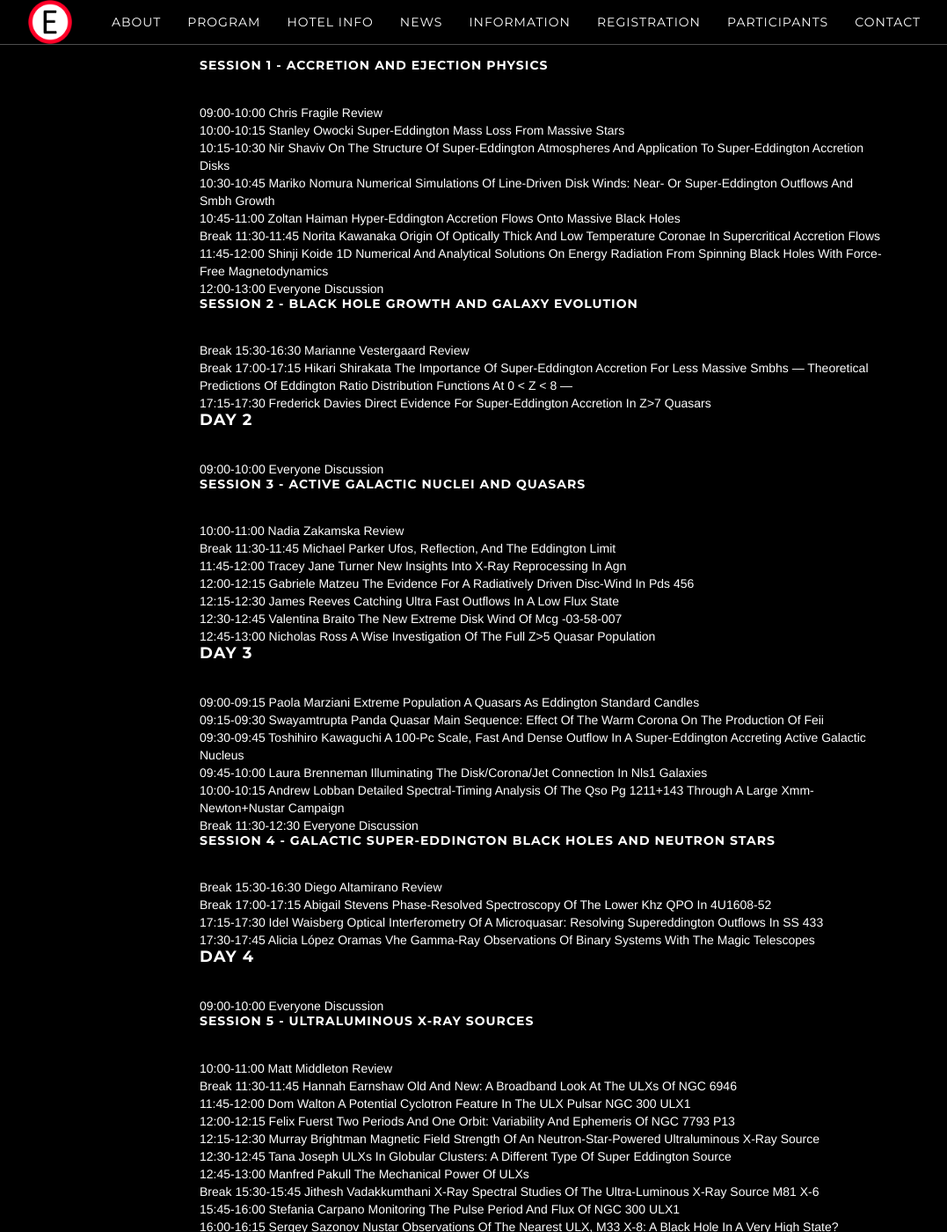
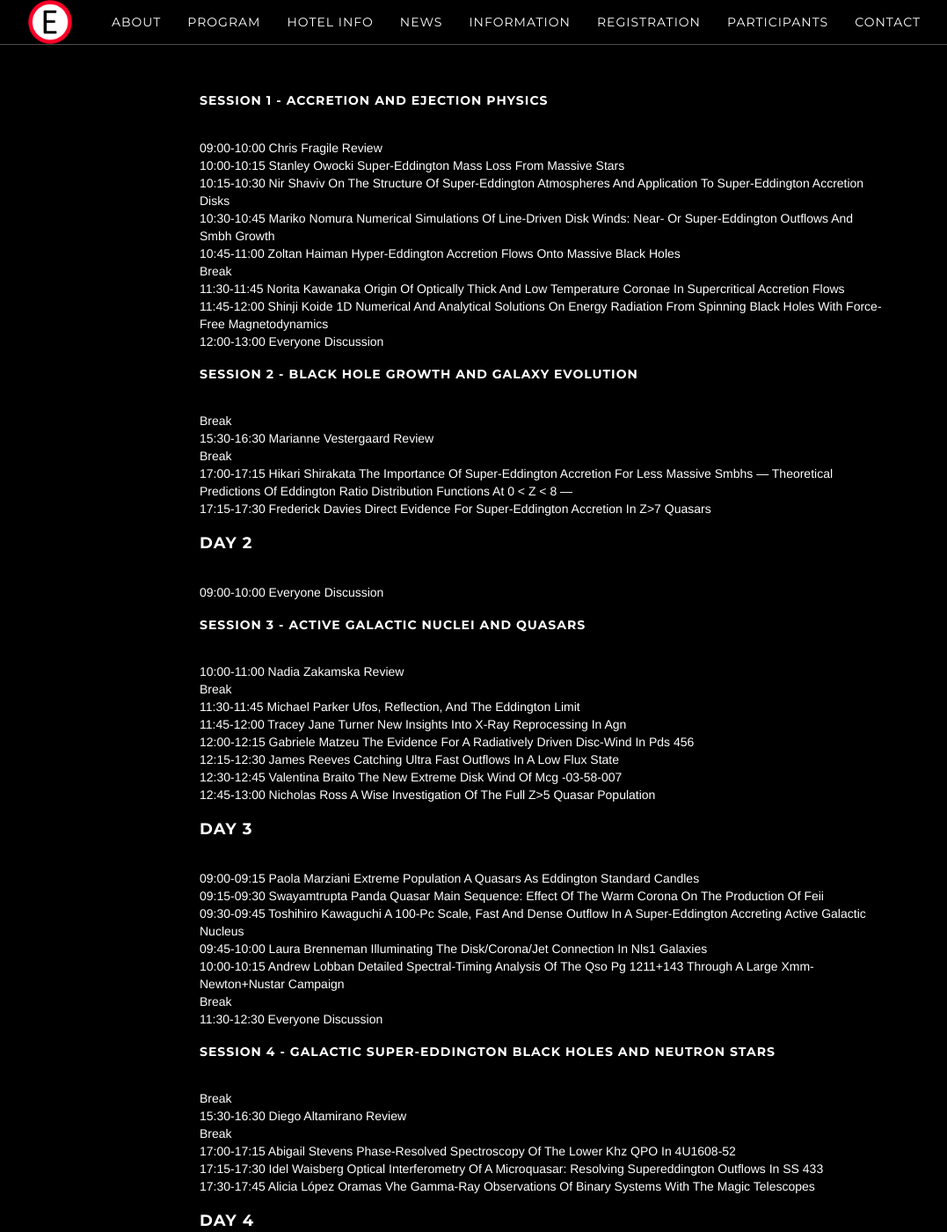
Before and after one commit to breakingthelimits/supereddington2018, a Jekyll site: the page built from program/index.html, in a window 1280 px wide and 1400 px high, scrolled down 317 px. Shown: the whole window at 88% size, without its empty margins (38-1115 px from the left). Built offline with Jekyll 4.4.1, drawn with Linux system fonts in a browser that asks for light colours; some of the changed text lies outside the part shown.

Commit message:
Update index.html

```diff
--- a/program/index.html
+++ b/program/index.html
@@ -7,31 +7,31 @@ title: Program
   <h3>
   Conference program
   </h3>
-<h4>Day 1</h4>
+<br/><h4>Day 1</h4>
 
-<h5>Session 1 - Accretion and ejection physics</h5>
+<br/><h5>Session 1 - Accretion and ejection physics</h5>
 09:00-10:00 Chris Fragile                  Review<br/>
 10:00-10:15 Stanley Owocki                 Super-Eddington Mass Loss From Massive Stars<br/>
 10:15-10:30 Nir Shaviv                     On The Structure Of Super-Eddington Atmospheres And Application To Super-Eddington Accretion Disks<br/>
 10:30-10:45 Mariko Nomura                  Numerical Simulations Of Line-Driven Disk Winds: Near- Or Super-Eddington Outflows And Smbh Growth <br/>
 10:45-11:00 Zoltan Haiman                  Hyper-Eddington Accretion Flows Onto Massive Black Holes<br/>
-Break
+Break <br/>
 11:30-11:45 Norita Kawanaka                Origin Of Optically Thick And Low Temperature Coronae In Supercritical Accretion Flows<br/>
 11:45-12:00 Shinji Koide                   1D Numerical And Analytical Solutions  On Energy Radiation From Spinning Black Holes With Force-Free Magnetodynamics<br/>
 12:00-13:00 Everyone                       Discussion<br/>
-<h5>Session 2 - Black hole growth and galaxy evolution</h5>
-Break
+<br/><h5>Session 2 - Black hole growth and galaxy evolution</h5>
+Break <br/>
 15:30-16:30 Marianne Vestergaard           Review<br/>
-Break
+Break <br/>
 17:00-17:15 Hikari Shirakata               The Importance Of Super-Eddington Accretion For Less Massive Smbhs — Theoretical Predictions Of Eddington Ratio Distribution Functions At 0 < Z < 8 —<br/>
 17:15-17:30 Frederick Davies               Direct Evidence For Super-Eddington Accretion In Z>7 Quasars<br/>
 
-<h4>Day 2</h4>
+<br/><h4>Day 2</h4>
 
 09:00-10:00 Everyone                       Discussion<br/>
-<h5>Session 3 - Active Galactic Nuclei and quasars</h5>
+<br/><h5>Session 3 - Active Galactic Nuclei and quasars</h5>
 10:00-11:00 Nadia Zakamska                 Review<br/>
-Break
+Break <br/>
 11:30-11:45 Michael Parker                 Ufos, Reflection, And The Eddington Limit<br/>
 11:45-12:00 Tracey Jane Turner             New Insights Into X-Ray Reprocessing In Agn<br/>
 12:00-12:15 Gabriele Matzeu                The Evidence For A Radiatively Driven Disc-Wind In Pds 456<br/>
@@ -39,50 +39,49 @@ Break
 12:30-12:45 Valentina Braito               The New Extreme Disk Wind Of Mcg -03-58-007<br/>
 12:45-13:00 Nicholas Ross                  A Wise Investigation Of The Full Z>5 Quasar Population<br/>
 
-<h4>Day 3</h4>
+<br/><h4>Day 3</h4>
 
 09:00-09:15 Paola Marziani                 Extreme Population A Quasars As Eddington Standard Candles<br/>
 09:15-09:30 Swayamtrupta Panda             Quasar Main Sequence: Effect Of The Warm Corona On The Production Of Feii<br/>
 09:30-09:45 Toshihiro Kawaguchi            A 100-Pc Scale, Fast And Dense Outflow In A Super-Eddington Accreting Active Galactic Nucleus<br/>
 09:45-10:00 Laura Brenneman                Illuminating The Disk/Corona/Jet Connection In Nls1 Galaxies<br/>
 10:00-10:15 Andrew Lobban                  Detailed Spectral-Timing Analysis Of The Qso Pg 1211+143 Through A Large Xmm-Newton+Nustar Campaign<br/>
-Break
+Break <br/>
 11:30-12:30 Everyone                       Discussion<br/>
-<h5>Session 4 - Galactic super-Eddington black holes and neutron stars</h5>
-Break
+<br/><h5>Session 4 - Galactic super-Eddington black holes and neutron stars</h5>
+Break <br/>
 15:30-16:30 Diego Altamirano               Review<br/>
-Break
+Break <br/>
 17:00-17:15 Abigail Stevens                Phase-Resolved Spectroscopy Of The Lower Khz QPO In 4U1608-52<br/>
 17:15-17:30 Idel Waisberg                  Optical Interferometry Of A Microquasar: Resolving Supereddington Outflows In SS 433<br/>
 17:30-17:45 Alicia López Oramas            Vhe Gamma-Ray Observations Of Binary Systems With The Magic Telescopes<br/>
 
-<h4>Day 4</h4>
+<br/><h4>Day 4</h4>
 
 09:00-10:00 Everyone                       Discussion<br/>
-<h5>Session 5 - Ultraluminous X-ray sources</h5>
+<br/><h5>Session 5 - Ultraluminous X-ray sources</h5>
 10:00-11:00 Matt Middleton                 Review<br/>
-Break
+Break <br/>
 11:30-11:45 Hannah Earnshaw                Old And New: A Broadband Look At The ULXs Of NGC 6946<br/>
 11:45-12:00 Dom Walton                     A Potential Cyclotron Feature In The ULX Pulsar NGC 300 ULX1<br/>
 12:00-12:15 Felix Fuerst                   Two Periods And One Orbit:  Variability And Ephemeris Of NGC 7793 P13<br/>
 12:15-12:30 Murray Brightman               Magnetic Field Strength Of An Neutron-Star-Powered Ultraluminous X-Ray Source<br/>
 12:30-12:45 Tana Joseph                    ULXs In Globular Clusters: A Different Type Of Super Eddington Source <br/>
 12:45-13:00 Manfred Pakull                 The Mechanical Power Of ULXs<br/>
-Break
+Break <br/>
 15:30-15:45 Jithesh Vadakkumthani          X-Ray Spectral Studies Of The Ultra-Luminous X-Ray Source M81 X-6<br/>
 15:45-16:00 Stefania Carpano               Monitoring The Pulse Period And Flux Of NGC 300 ULX1<br/>
 16:00-16:15 Sergey Sazonov                 Nustar Observations Of The Nearest ULX, M33 X-8: A Black Hole In A Very High State?<br/>
-Break
+Break <br/>
 17:00-18:00 Everyone                       Discussion<br/>
-<h5>Session 7 - New and future observatories: NICER, Athena, XARM, ...</h5>
 
-<h4>Day 5</h4>
+<br/><h4>Day 5</h4>
+<br/><h5>Session 7 - New and future observatories: NICER, Athena, XARM, ...</h5>
 
 09:00-10:00 Neil Cornish                   Review<br/>
 10:00-10:15 Abigail Stevens                Strobe-X: X-Ray Timing And Spectroscopy On Dynamical Timescales From Microseconds To Years<br/>
-Break
+Break <br/>
 11:30-12:30 Everyone                       Discussion<br/>
-
 
   <h3>
   Code of conduct for Breaking the Limits 2018
```
